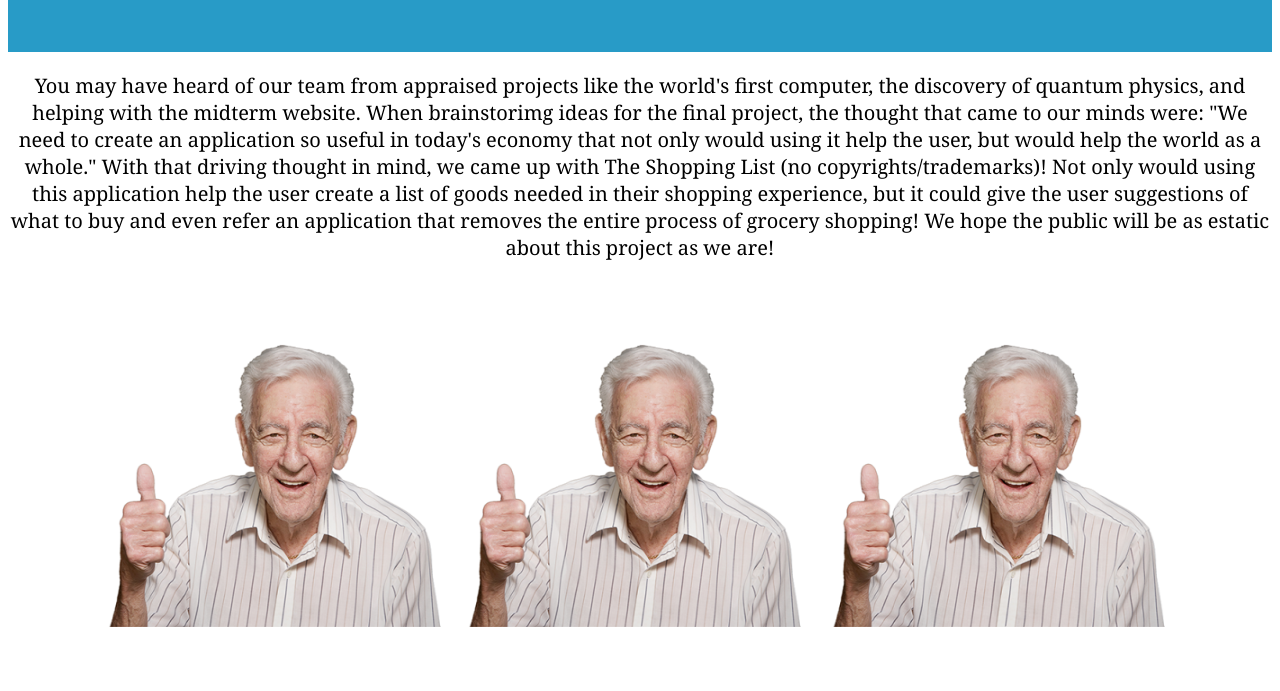
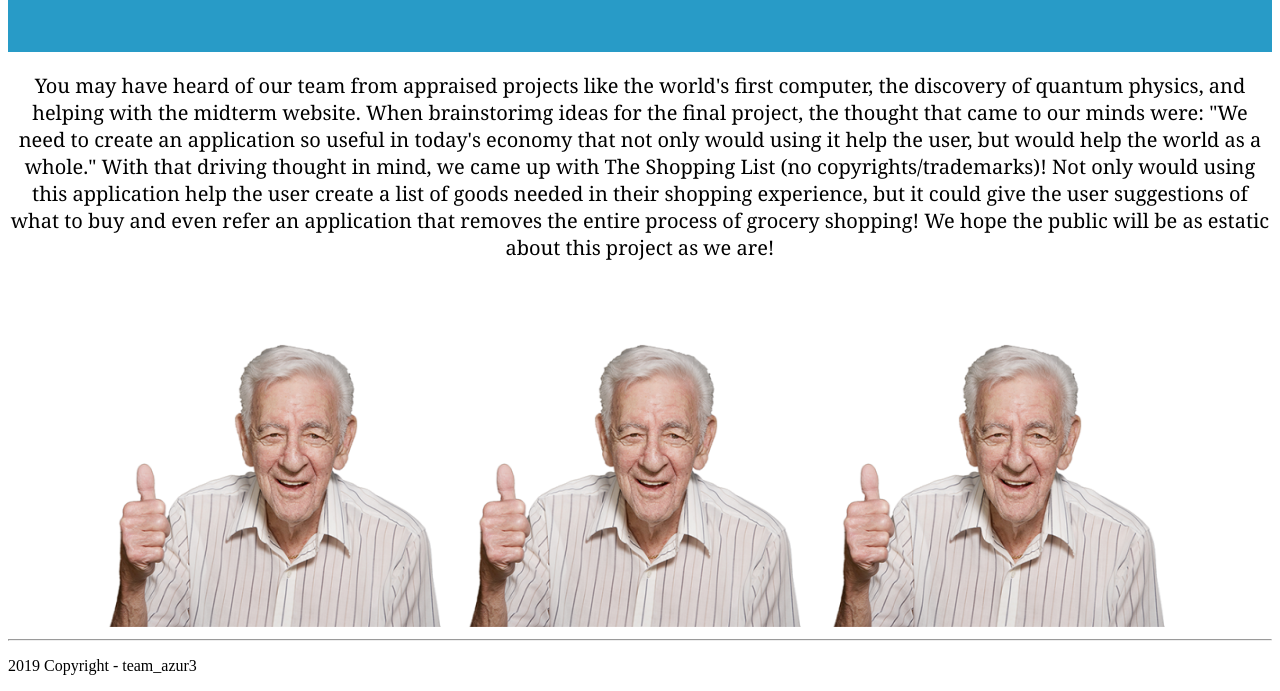
Before and after one commit to thetrooper159/GroupProjectAdv, a plain HTML site: page TSL/ab.html in a window 1280 px wide. Shown: the part 155-846 px from the top of the page. Before the commit the page ends 800 px from the top, so only its background shows below. Drawn offline with nearby package versions, Linux system fonts and the light colour scheme.

Commit message:
added footer to extra pages

```diff
--- a/TSL/ab.html
+++ b/TSL/ab.html
@@ -21,4 +21,7 @@
 <script src="../../../js/jquery-1.11.3.min.js"></script>
 <script src="../../../js/bootstrap.js"></script>
 </body>
+<footer>
+  <hr>
+  <p class="footerDisclaimer">2019 Copyright - team_azur3</p>
 </html>
```
Also changed, not shown: TSL/ct.html (+3 -0 lines), TSL/ig.html (+3 -0 lines), TSL/sg.html (+3 -0 lines).
